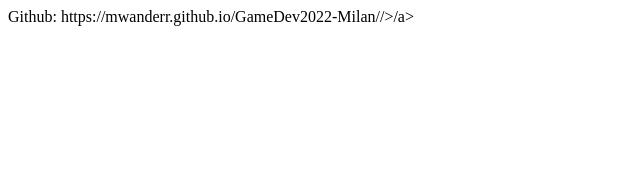
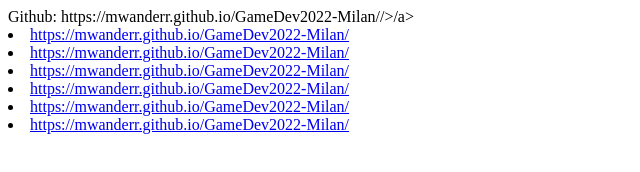
Before and after one commit to mwanderr/GameDev2022-Milan, a plain HTML site: page public/index.html in a window 1280 px wide. Shown: the whole page, without its empty margins (0-640 px from the left). Drawn offline with Linux system fonts and the light colour scheme.

Commit message:
Update index.html

```diff
--- a/public/index.html
+++ b/public/index.html
@@ -1,3 +1,21 @@
 Github:
 
 <ahref="https://mwanderr.github.io/GameDev2022-Milan/public/">https://mwanderr.github.io/GameDev2022-Milan//>/a>
+
+
+
+
+
+
+
+
+
+
+
+
+ <li><a href="https://mwanderr.github.io/GameDev2022-Milan/">https://mwanderr.github.io/GameDev2022-Milan/</a>
+ <li><a href="https://mwanderr.github.io/GameDev2022-Milan/">https://mwanderr.github.io/GameDev2022-Milan/</a>
+ <li><a href="https://mwanderr.github.io/GameDev2022-Milan/">https://mwanderr.github.io/GameDev2022-Milan/</a>
+ <li><a href="https://mwanderr.github.io/GameDev2022-Milan/">https://mwanderr.github.io/GameDev2022-Milan/</a>
+ <li><a href="https://mwanderr.github.io/GameDev2022-Milan/">https://mwanderr.github.io/GameDev2022-Milan/</a>
+ <li><a href="https://mwanderr.github.io/GameDev2022-Milan/">https://mwanderr.github.io/GameDev2022-Milan/</a>
```
